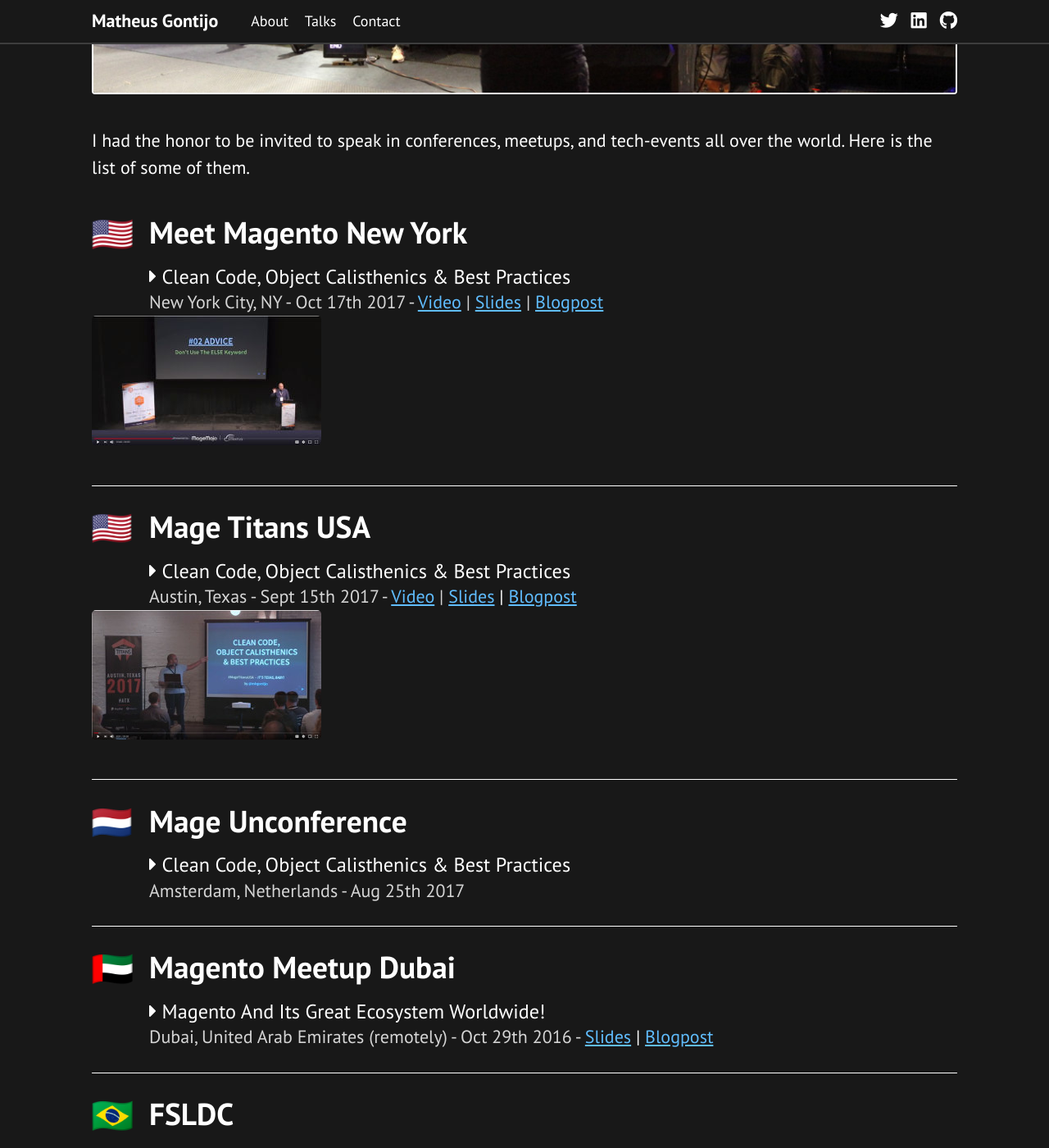
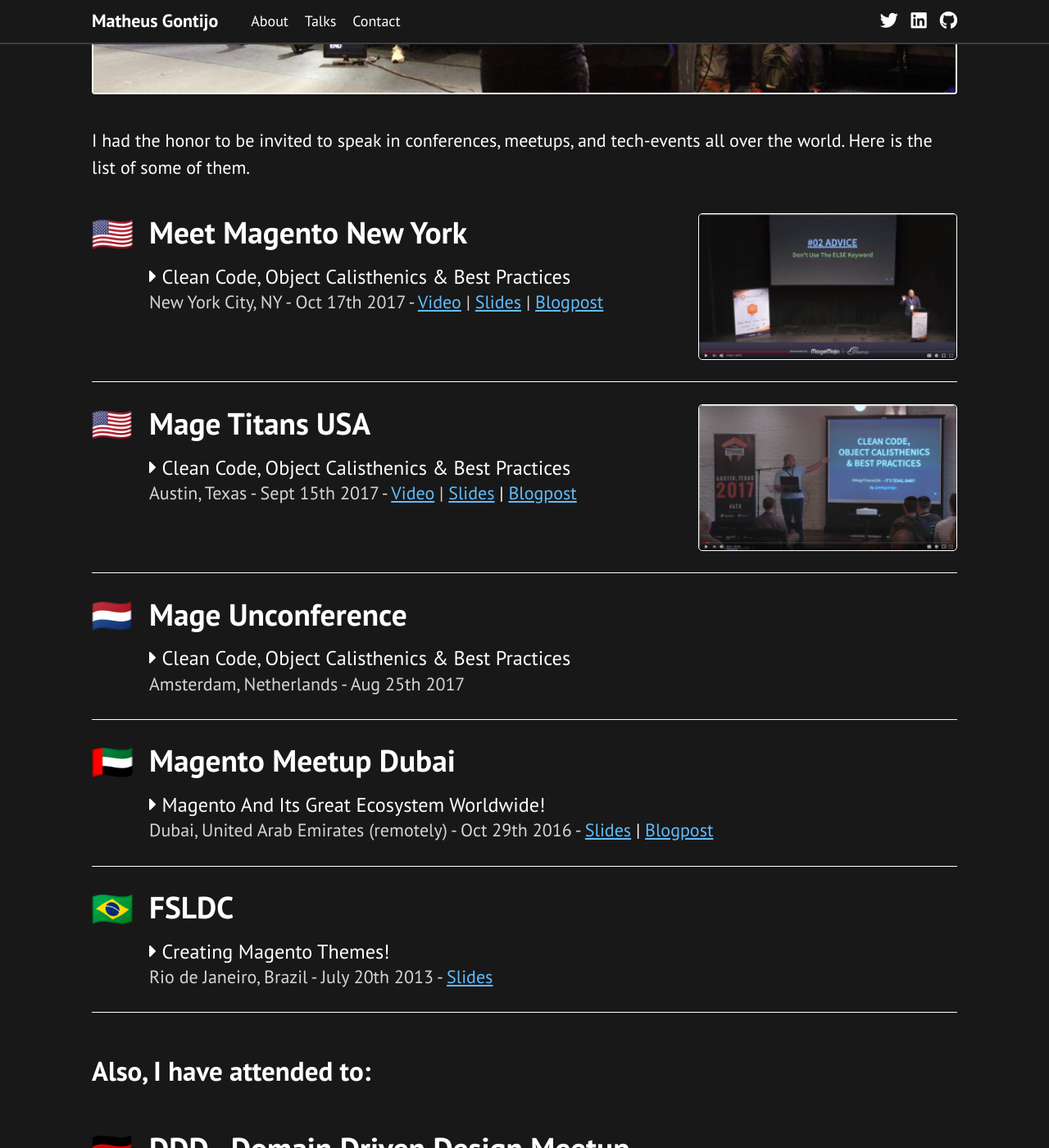
Before and after one commit to matheusgontijo/matheusgontijo.com, a Jekyll site: the page built from talks.html, in a window 1280 px wide and 1400 px high, scrolled down 329 px. Shown: the whole window at 82% size. Built offline with Jekyll 4.4.1, drawn with Linux system fonts in a browser that asks for light colours; emoji names are drawn with the system emoji font; Markdown is read by kramdown in place of the engine named in the settings; comment, search, counter and statistics services are not loaded.

Commit message:
updated talks page

```diff
--- a/public/css/theme.css
+++ b/public/css/theme.css
@@ -337,8 +337,25 @@
     width: 70px;
 }
 
-.talk-info {
+.talk-info-wrapper {
     margin-left: 70px;
+}
+
+.talk-info-with-video {
+    float: left;
+    width: 60%;
+}
+
+.talk-info-video {
+    width: 32%;
+    float: right;
+    border: 1px solid #fff;
+    border-radius: 5px;
+}
+
+.talk-info-video-img {
+    width: 100%;
+    margin-bottom: 0;
 }
 
 .talk-event-title {
@@ -614,6 +631,22 @@
     }
 }
 
+@media (max-width: 699px) {
+    /* ============================================================================ */
+    /* ============================================================================ */
+    /* Talks */
+
+    .talk-info-with-video {
+        width: 100%;
+    }
+
+    .talk-info-video {
+        width: 80%;
+        float: left;
+        margin-top: 20px;
+    }
+}
+
 
 
 /* ============================================================================ */
--- a/talks.html
+++ b/talks.html
@@ -35,7 +35,7 @@
 	<div class="talk">
 		<div class="talk-country"><i class="talk-country-icon em em-us"></i></div>
 		<div class="talk-info-wrapper">
-			<div class="talk-info">
+			<div class="talk-info talk-info-with-video">
 				<h2 class="talk-event-title">Mage Titans USA</h2>
 				<h2 class="talk-title"><i class="fas fa-caret-right"></i> Clean Code, Object Calisthenics & Best Practices</h2>
 				<span class="talk-location">
```
